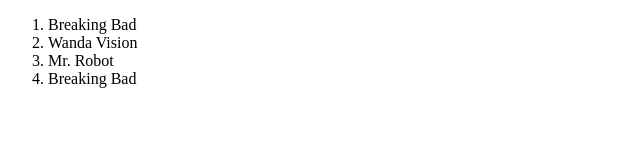
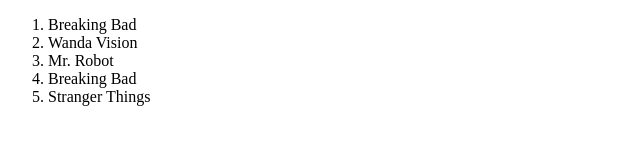
Before and after one commit to sebastianmorera07/WEB, a plain HTML site: page index.html in a window 1280 px wide. Shown: the whole page, without its empty margins (0-640 px from the left). Drawn offline with Linux system fonts and the light colour scheme.

Commit message:
Update index.html
De prueba11

```diff
--- a/index.html
+++ b/index.html
@@ -10,6 +10,7 @@
         <LI>Wanda Vision</LI>
         <LI>Mr. Robot</LI>
         <LI>Breaking Bad</LI>
+        <LI>Stranger Things</LI>
     </OL>
 </body>
 </html>
```
